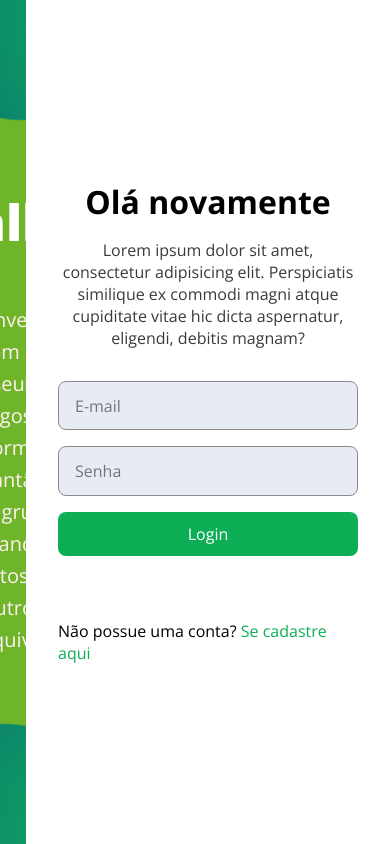
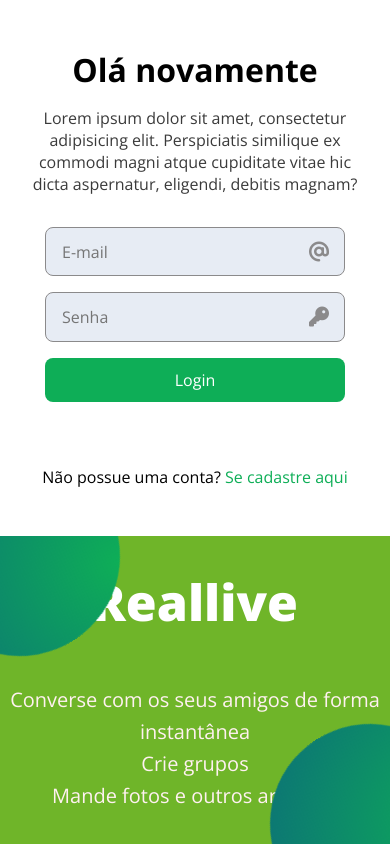
Before and after one commit to mytionbr/reallive-client, an Angular app: page / in a window 390 px wide. Built offline with nearby package versions, Linux system fonts and the light colour scheme.

Commit message:
fix icon color after user input

```diff
--- a/src/app/components/auth/signin/signin.component.html
+++ b/src/app/components/auth/signin/signin.component.html
@@ -2,19 +2,23 @@
     <div class="wrapper">
     <div class="intro-text">
         <h1>Olá novamente</h1>
+
         <p>
             Lorem ipsum dolor sit amet, consectetur adipisicing elit. Perspiciatis similique ex commodi magni atque
             cupiditate vitae hic dicta aspernatur, eligendi, debitis magnam?
         </p>
     </div>
     <form action="#">
+
         <div class="field">
             <input type="email" id="email" placeholder="E-mail" (change)="onChange($event)">
             <label for="email">E-mail</label>
+            <i class="fa-solid fa-at"></i>
         </div>
         <div class="field">
             <input type="password" id="password" placeholder="Senha" (change)="onChange($event)">
             <label for="password">Senha</label>
+            <i class="fa-solid fa-key"></i>
         </div>
         <button class="login-btn">
             Login
--- a/src/app/components/auth/signin/signin.component.scss
+++ b/src/app/components/auth/signin/signin.component.scss
@@ -1,4 +1,5 @@
 $green: rgba(14,174,87,1);
+$grey: #8b8a8b;
 
 .container{
     width: 100%;
@@ -45,7 +46,6 @@ $green: rgba(14,174,87,1);
                 margin-bottom: 1rem;
                 width: 100%;
                 position: relative;
-            }
 
                 label, input {
                     transition: all 0.2s;
@@ -56,7 +56,7 @@ $green: rgba(14,174,87,1);
                     position: absolute;
                     left: 18px;
                     top: 15px;
-                color: #8b8a8b;
+                    color: $grey;
                     opacity: 0;
                 }
 
@@ -82,11 +82,12 @@ $green: rgba(14,174,87,1);
 
                 input {
                     font-size: 1rem;
-                border: 1.5px solid #8b8a8b;
+                    border: 1.5px solid $grey;
                     border-radius: 8px;
                     padding: 0.8rem 1rem;
                     background-color: #E7ECF4;
                     width: 100%;
+                    position: relative;
 
                     &:focus{
                         outline: 0;
@@ -99,6 +100,25 @@ $green: rgba(14,174,87,1);
                     }
 
                 }
+
+                i {
+                    position: absolute;
+                    font-size: 20px;
+                    color: $grey;
+                    top: 15px;
+                    right:1rem;
+                    z-index: 100;
+                }
+
+                input:focus ~ i,
+                input.active ~ i {
+                    color: $green;
+                }
+
+
+            }
+
+
             .login-btn {
                 width: 100%;
                 background-color:$green;
--- a/src/app/pages/auth/auth.component.scss
+++ b/src/app/pages/auth/auth.component.scss
@@ -6,6 +6,14 @@ $white-color: #fff;
   grid-template-columns: 1fr 1fr;
   grid-template-rows: auto;
   grid-template-areas: "banner auth";
+
+  @media (max-width: 768px){
+    grid-template-columns: 1fr;
+    grid-template-rows: auto;
+    grid-template-areas: "auth""banner";
+
+  }
+
 }
 
 .banner {
@@ -29,7 +37,11 @@ $white-color: #fff;
     animation-name: change_color;
     animation-duration: 4s;
     animation-iteration-count: infinite;
-    background-image: radial-gradient( circle farthest-corner at 10% 20%,  rgba(14,174,87,1) 0%, rgba(12,116,117,1) 90% );
+    background-image: radial-gradient(
+      circle farthest-corner at 10% 20%,
+      rgba(14, 174, 87, 1) 0%,
+      rgba(12, 116, 117, 1) 90%
+    );
   }
 
   &::after {
@@ -43,7 +55,11 @@ $white-color: #fff;
     animation-name: change_color;
     animation-duration: 4s;
     animation-iteration-count: infinite;
-    background-image: radial-gradient( circle farthest-corner at 10% 20%,  rgba(14,174,87,1) 0%, rgba(12,116,117,1) 90% );
+    background-image: radial-gradient(
+      circle farthest-corner at 10% 20%,
+      rgba(14, 174, 87, 1) 0%,
+      rgba(12, 116, 117, 1) 90%
+    );
   }
 
   @keyframes change_color {
@@ -54,8 +70,6 @@ $white-color: #fff;
       transform: rotate(360deg);
     }
   }
-
-
 
   h1 {
     font-size: 50px;
--- a/src/index.html
+++ b/src/index.html
@@ -6,6 +6,7 @@
   <base href="/">
   <meta name="viewport" content="width=device-width, initial-scale=1">
   <link rel="icon" type="image/x-icon" href="favicon.ico">
+  <script src="https://kit.fontawesome.com/b320feee5f.js" crossorigin="anonymous"></script>
 </head>
 <body>
   <app-root></app-root>
```
Lines whose indentation alone changed are shown as unchanged.
